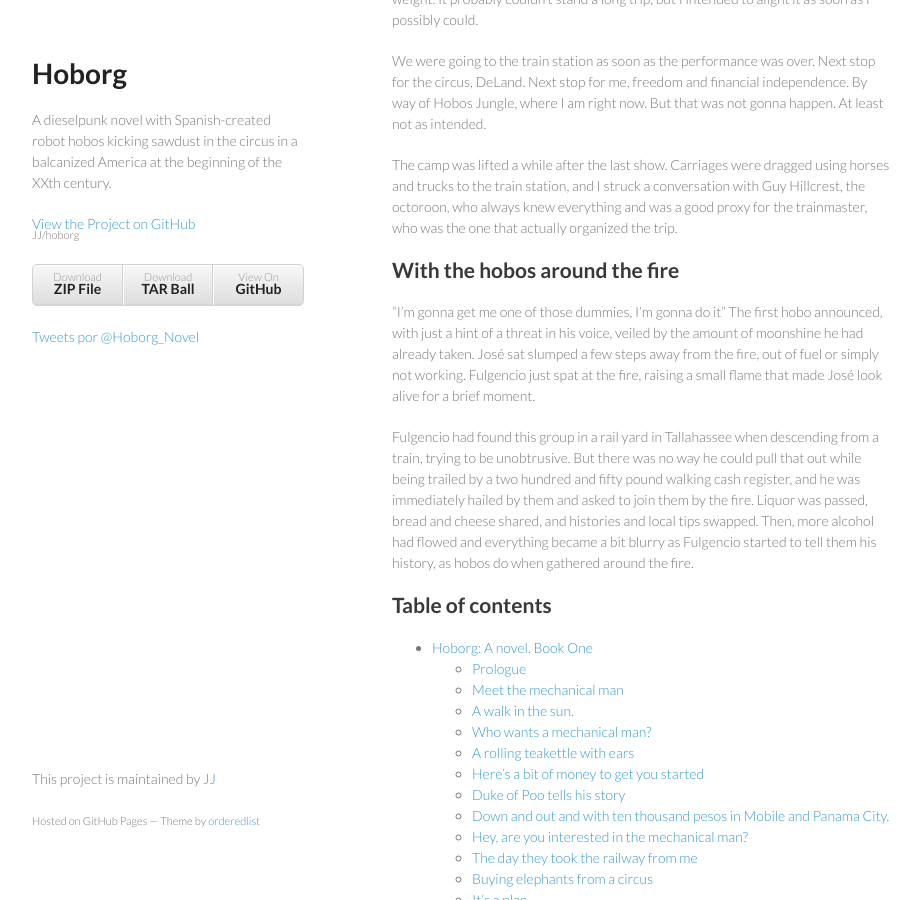
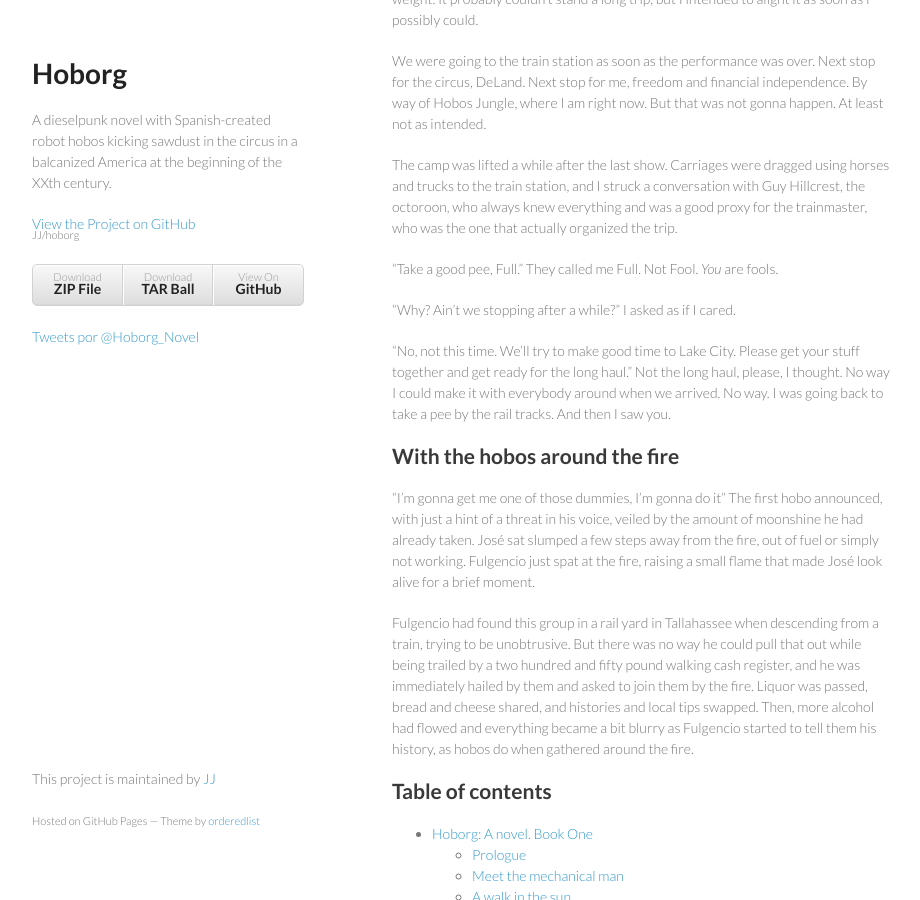
Before and after one commit to JJ/hoborg, a Jekyll site: the page built from text/text.md, in a window 1280 px wide and 900 px high, scrolled down 48015 px. Shown: the whole window, without its empty margins (178-1098 px from the left). Built offline with Jekyll 4.4.1, drawn with Linux system fonts in a browser that asks for light colours; comment, search, counter and statistics services are not loaded.

Commit message:
Sync text/text.md from master to gh-pages

```diff
--- a/text/text.md
+++ b/text/text.md
@@ -2700,6 +2700,15 @@ conversation with Guy Hillcrest, the octoroon, who always knew
 everything and was a good proxy for the trainmaster, who was the one
 that actually organized the trip.
 
+"Take a good pee, Full." They called me Full. Not Fool. *You* are fools.
+
+"Why? Ain't we stopping after a while?" I asked as if I cared.
+
+"No, not this time. We'll try to make good time to Lake City. Please
+get your stuff together and get ready for the long haul." Not the long
+haul, please, I thought. No way I could make it with everybody around
+when we arrived. No way. I was going back to take a pee by the rail
+tracks. And then I saw you.
 
 With the hobos around the fire
 --------------
```
